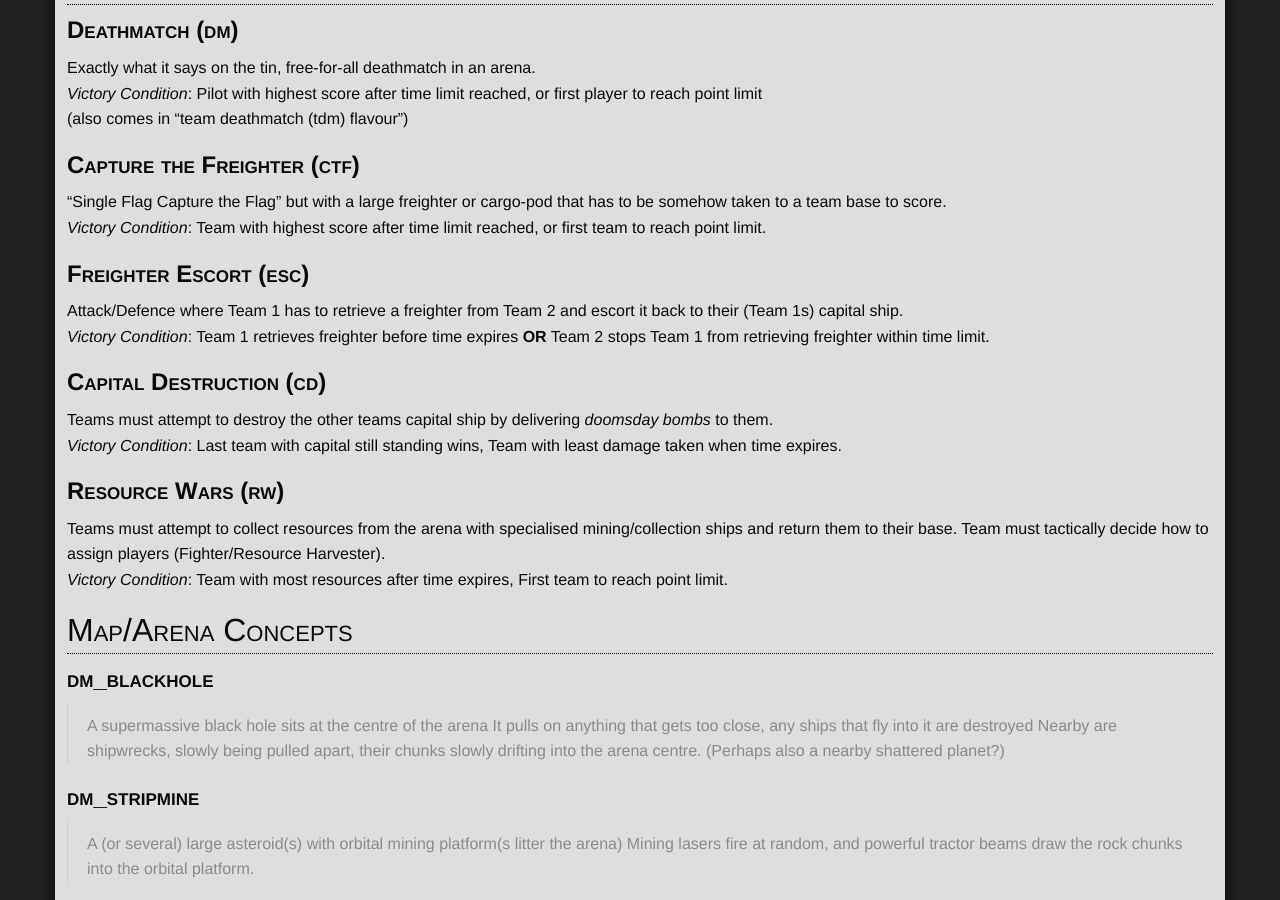
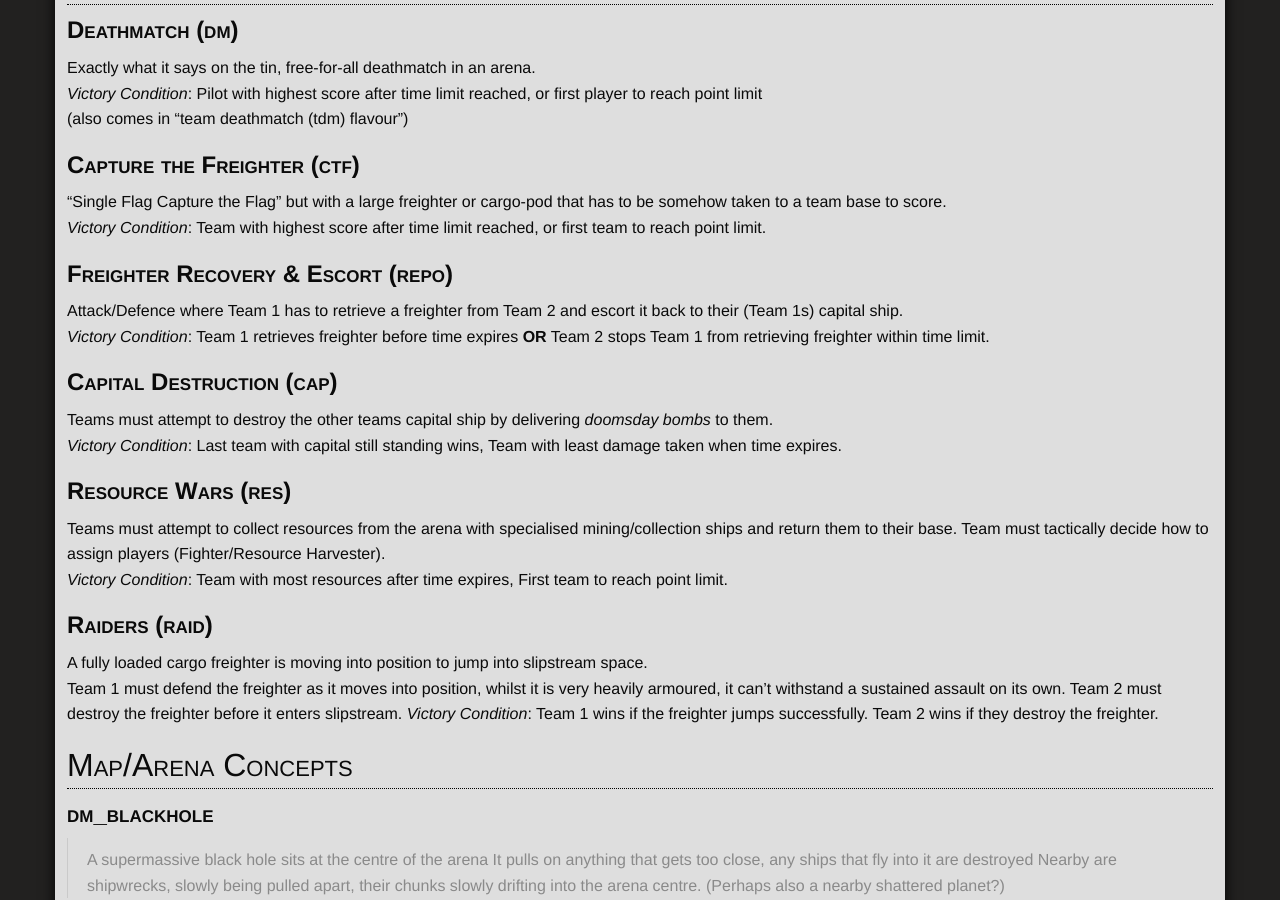
Before and after one commit to ori-sky/polar-space, a Jekyll site: the page built from designs/arenas.md, in a window 1280 px wide and 900 px high, scrolled down 217 px. Built offline with Jekyll 4.4.1, drawn with Linux system fonts in a browser that asks for light colours; nearby versions of some CDN libraries; some web fonts are replaced; our own code applies the rules of GitHub Pages for plain Markdown files; library files that are not in the unit come from our copies.

Commit message:
Update arenas.md
Added "Raiders", updated some of the other mode names and shorthand

```diff
--- a/designs/arenas.md
+++ b/designs/arenas.md
@@ -15,20 +15,27 @@ Exactly what it says on the tin, free-for-all deathmatch in an arena.
 "Single Flag Capture the Flag" but with a large freighter or cargo-pod that has to be somehow taken to a team base to score.
 *Victory Condition*: Team with highest score after time limit reached, or first team to reach point limit.
 
-## Freighter Escort (esc)
+## Freighter Recovery & Escort (repo)
 
 Attack/Defence where Team 1 has to retrieve a freighter from Team 2 and escort it back to their (Team 1s) capital ship.
 *Victory Condition*: Team 1 retrieves freighter before time expires **OR** Team 2 stops Team 1 from retrieving freighter within time limit.
 
-## Capital Destruction (cd)
+## Capital Destruction (cap)
 
 Teams must attempt to destroy the other teams capital ship by delivering *doomsday bombs* to them.
 *Victory Condition*: Last team with capital still standing wins, Team with least damage taken when time expires.
 
-## Resource Wars (rw)
+## Resource Wars (res)
 
 Teams must attempt to collect resources from the arena with specialised mining/collection ships and return them to their base. Team must tactically decide how to assign players (Fighter/Resource Harvester).
 *Victory Condition*: Team with most resources after time expires, First team to reach point limit.
+
+## Raiders (raid)
+
+A fully loaded cargo freighter is moving into position to jump into slipstream space.
+Team 1 must defend the freighter as it moves into position, whilst it is very heavily armoured, it can't withstand a sustained assault on its own.
+Team 2 must destroy the freighter before it enters slipstream.
+*Victory Condition*: Team 1 wins if the freighter jumps successfully. Team 2 wins if they destroy the freighter.
 
 # Map/Arena Concepts
 
```
